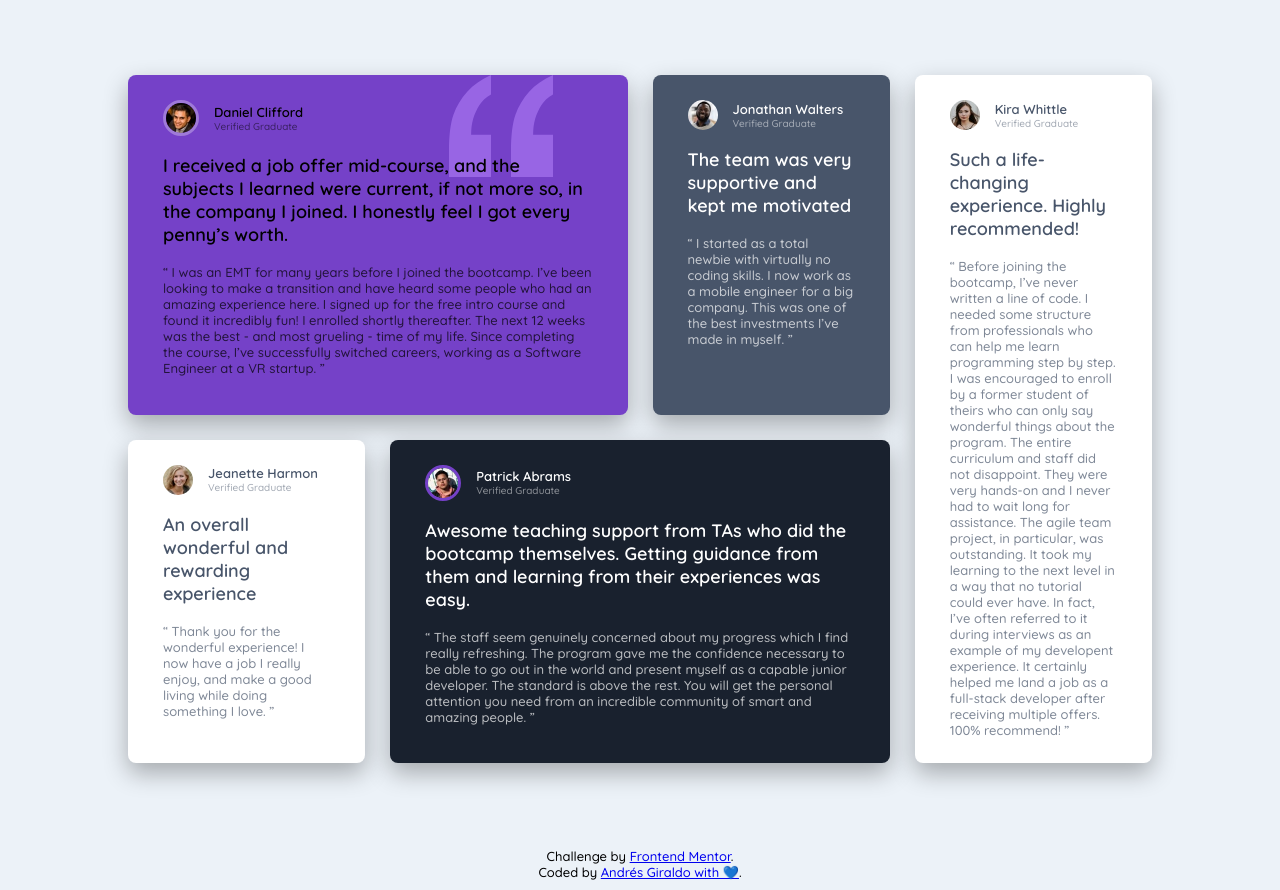
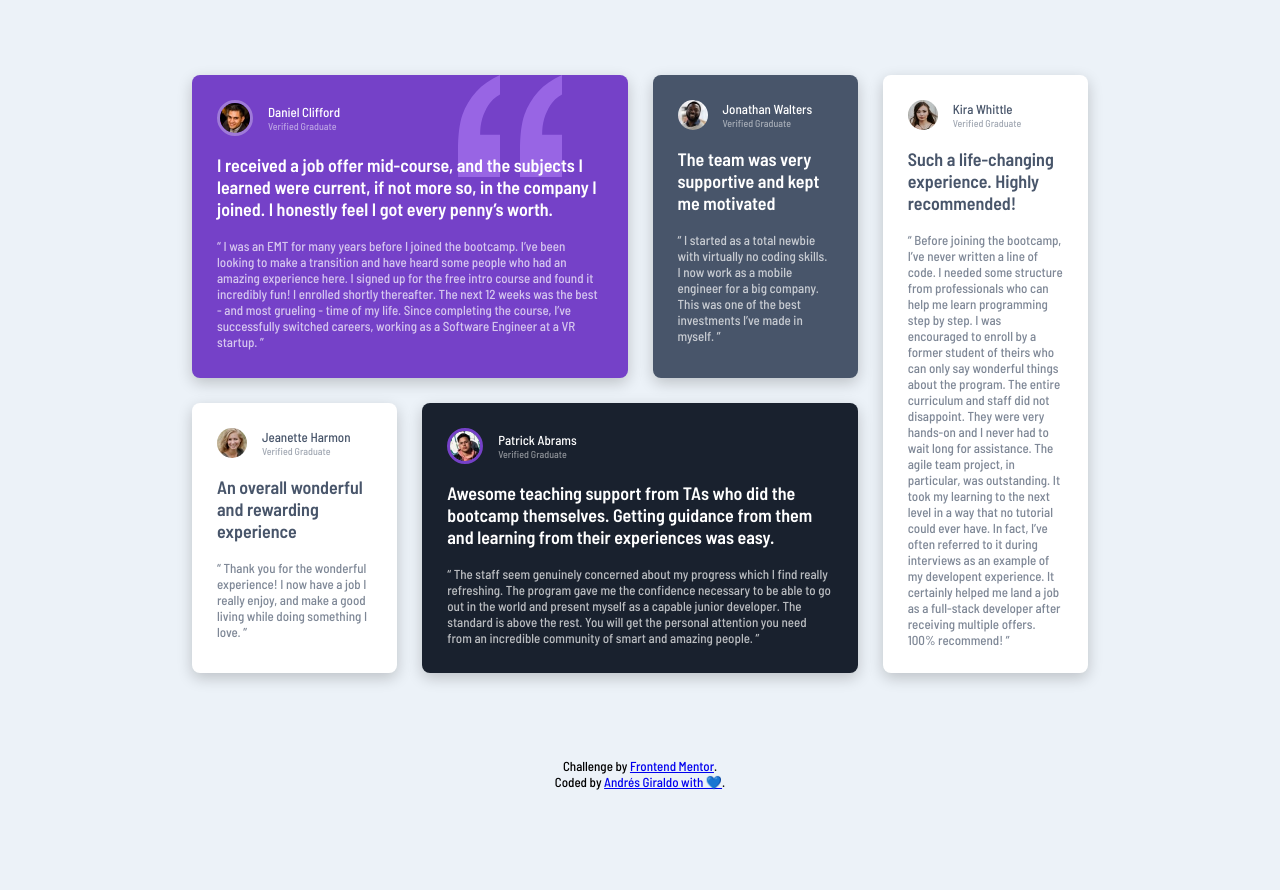
Before and after one commit to andresgircar/Testimonial-grid-section, a plain HTML site: page index.html in a window 1280 px wide. After the commit the page ends 800 px from the top, so only its background shows below. Drawn offline with Linux system fonts and the light colour scheme.

Commit message:
finishing the challenge

```diff
--- a/index.html
+++ b/index.html
@@ -10,7 +10,7 @@
 
   <link rel="preconnect" href="https://fonts.googleapis.com">
   <link rel="preconnect" href="https://fonts.gstatic.com" crossorigin>
-  <link href="https://fonts.googleapis.com/css2?family=Quicksand:wght@500;600&display=swap" rel="stylesheet">
+  <link href="https://fonts.googleapis.com/css2?family=Barlow+Semi+Condensed:wght@300;500;600&display=swap" rel="stylesheet">
 
   <title>Frontend Mentor | Testimonial Grid Section</title>
 
--- a/style/main.css
+++ b/style/main.css
@@ -24,13 +24,13 @@ html {
 /*Body styles*/
 body {
     font-size: var(--main-font-size);
-    font-family: 'Quicksand', sans-serif;
+    font-family: 'Barlow Semi Condensed', sans-serif;
     margin: 0;
     padding: 0;
     display: flex;
     flex-direction: column;
 }
-/*Testimonial Grid Styles*/
+/*Testimonial Grid Container Styles*/
 .testimonial-grid {
     width: 100%;
     margin: 50px 0 50px 0;
@@ -38,9 +38,10 @@ body {
     display: grid;
     grid-template-columns: repeat(1, auto);
     place-items: center;
+    overflow: hidden;
 }
 .testimonial-container {
-    width: 80%;
+    width: 70%;
     display: grid;
     gap: 25px;
     padding: 25px;
@@ -48,10 +49,10 @@ body {
     grid-template-rows: repeat(2, auto);
 }
 .testimonial-container .testimonial-block {
-    padding: 25px 35px;
+    padding: 25px;
     border-radius: 8px;
     position: relative;
-    box-shadow: 0 10px 25px rgba(0, 0, 0, 0.3);
+    box-shadow: 0 5px 15px rgba(0, 0, 0, 0.2);
 }
 .testimonial-block .title {
     display: flex;
@@ -68,7 +69,7 @@ body {
 }
 .title .user-info p:nth-child(1) {
     font-size: var(--main-font-size);
-    font-weight: 600;
+    font-weight: 500;
 }
 .title .user-info p:nth-child(2) {
     opacity: 0.5;
@@ -96,6 +97,7 @@ body {
     background-color: var(--moderate-violet);
     grid-column: 1 / 3;
     grid-row: 1 / 2;
+    color: var(--white);
 }
 .first .title img:first-child {
     border: 3px solid var(--icon-border-color);
@@ -141,6 +143,7 @@ footer .attribution {
 .attribution p {
     margin: 0;
 }
+/*Media queries*/
 @media (max-width: 1150px) {
     .testimonial-container {
         width: 90%;
```
